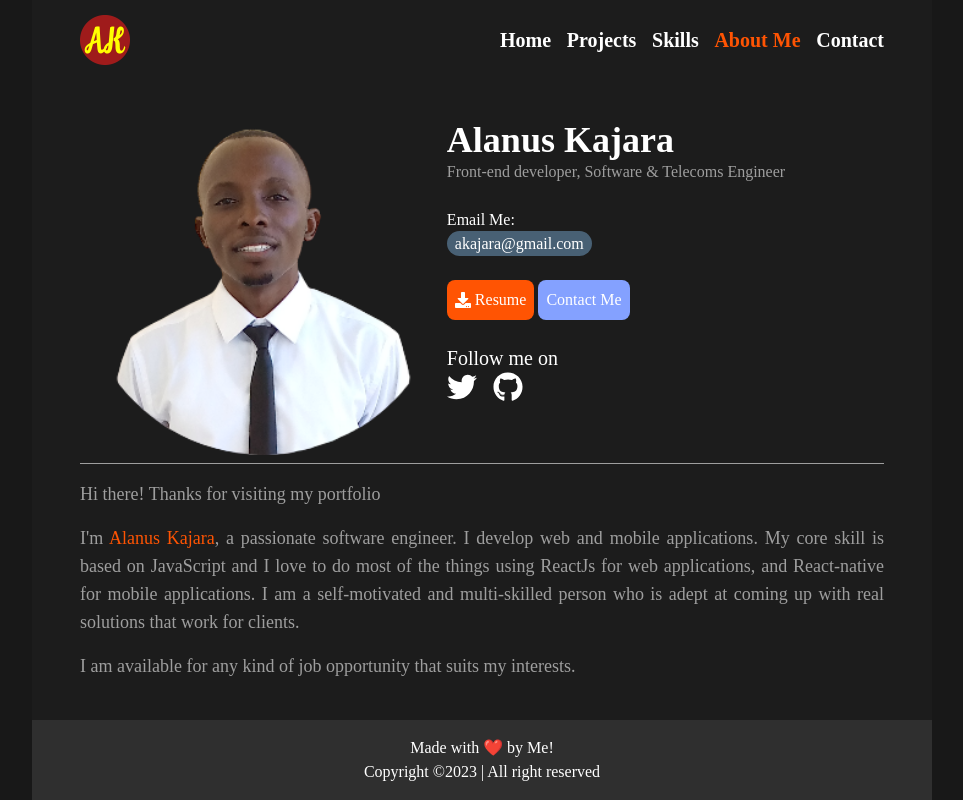
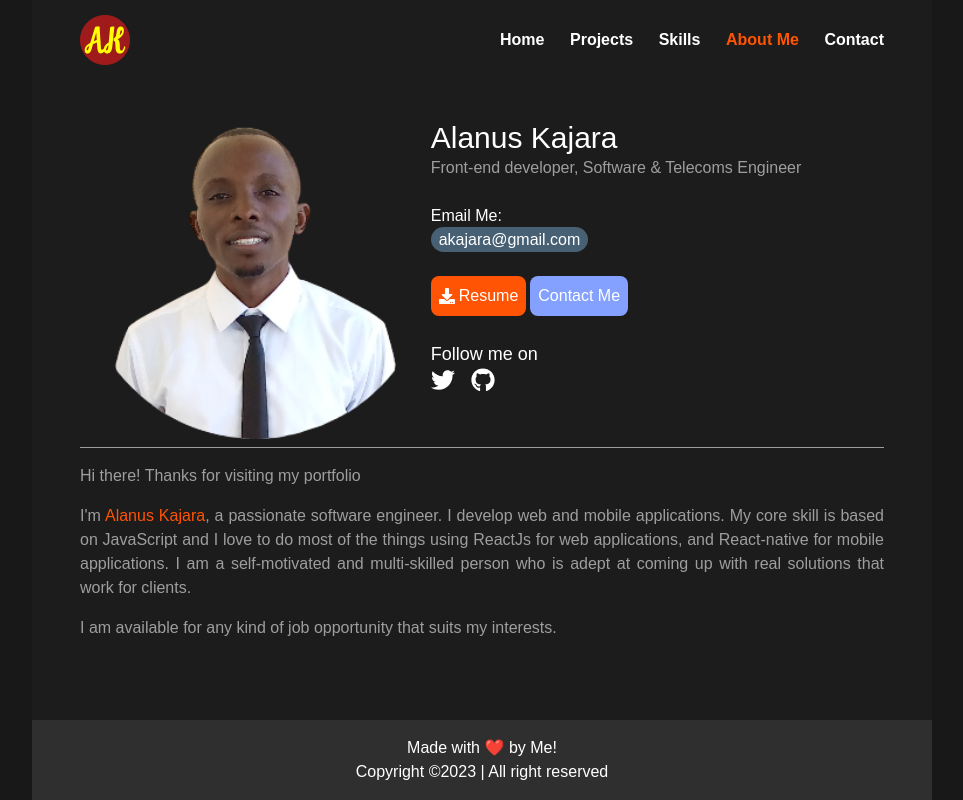
Before and after one commit to AlanusK/my-portfolio, a React (Create React App) app: page /about-me in a window 1280 px wide. Shown: the whole page, without its empty margins (158-1121 px from the left). Built offline with nearby package versions, Linux system fonts and the light colour scheme.

Commit message:
change fonts to poppins

```diff
--- a/src/components/header/Header.js
+++ b/src/components/header/Header.js
@@ -33,7 +33,7 @@ export const Header = () => {
             </div>
 
             <nav className='w-96 hidden md:inline'>
-                <ul className='flex items-center justify-between font-bold text-xl'>
+                <ul className='flex items-center justify-between font-bold'>
                     <NavList />
                 </ul>
             </nav>
--- a/src/components/modal/Modal.js
+++ b/src/components/modal/Modal.js
@@ -5,7 +5,7 @@ export const Modal = (props) => {
     return (
         <div className='z-10 bg-secondary-default w-screen -mx-12 absolute inset-0 bg-[linear-gradient(to_bottom_left,#000,#ff5403)]'>
             <div className='fixed top-1/2 left-1/2 -translate-x-1/2 -translate-y-1/2'>
-                <div className='text-3xl font-extrabold'>
+                <div className='text-2xl font-bold'>
                     <ul className='flex flex-col items-center justify-between h-[50vh]'>
                         <NavList setShowModal={props.setShowModal} />
                     </ul>
--- a/src/components/project-card/ProjectCard.js
+++ b/src/components/project-card/ProjectCard.js
@@ -9,7 +9,7 @@ export const ProjectCard = ({source, title, description, skills}) => {
                 <img width='900px' height='600px' className='rounded-t-lg' src={source} alt='' />
             </div>
             <div className='p-5'>
-                <h5 className='mb-2 font-black tracking-tight'>{title}</h5>
+                <h5 className='mb-2 font-black tracking-tight font-bold'>{title}</h5>
                 <div className='mb-3 font-normal'>{description}</div>
                 <div>{skills}</div>
             </div>
--- a/src/index.css
+++ b/src/index.css
@@ -2,13 +2,13 @@
 
 @layer base {
   h1 {
-    @apply text-4xl font-bold;
+    @apply text-3xl;
   }
   h2 {
-    @apply text-3xl font-semibold;
+    @apply text-2xl;
   }
   h5 {
-    @apply text-xl;
+    @apply text-lg;
   }
 }
 
@@ -25,6 +25,6 @@ body {
   max-width: 900px;
   padding: 0 3rem;
   background-color: #1c1c1c;
-  font-size: 20;
-  font-family: 'Times New Roman', Times, serif
+  font-size: 28;
+  font-family: 'Poppins', sans-serif;
 }
--- a/src/pages/aboutMe/AboutMe.js
+++ b/src/pages/aboutMe/AboutMe.js
@@ -64,7 +64,7 @@ export const AboutMe = () => {
                 </div>
             </div>
 
-            <div className='border-t-[1px] py-4 text-white-dark text-center md:text-justify text-lg flex flex-col gap-y-4'>
+            <div className='border-t-[1px] py-4 text-white-dark text-center md:text-justify flex flex-col gap-y-4'>
                 <p>Hi there! Thanks for visiting my portfolio</p>
                 <p>
                     I'm <span className='text-primary-default'><a href='https://www.linkedin.com/in/alanus-kajara-peng-t-7a5bb032/'>Alanus Kajara</a></span>,
--- a/src/pages/home/Home.js
+++ b/src/pages/home/Home.js
@@ -17,9 +17,9 @@ export const Home = () => {
                     <h5 className='my-6' >Hey!</h5>
                     <h1 className='my-6'>I'm <span className='text-primary-default'>Alanus Kajara</span></h1>
                     <h2 className='my-6 text-secondary-default'>Front-end developer <span className='text-primary-default'>|</span></h2>
-                    <p className='my-6 text-lg'>Software & Telecoms Engineer with a passion for technology.</p>
+                    <p className='my-6'>Software & Telecoms Engineer with a passion for technology.</p>
                     <div className='my-6 flex justify-center md:justify-start'>
-                        <p className='flex items-center text-lg'>
+                        <p className='flex items-center'>
                             <Link
                                 to='/about-me'
                                 className='flex items-center text-primary-default hover:text-primary-dark'
@@ -36,9 +36,9 @@ export const Home = () => {
             </div>
 
             <div>
-                <p className='text-4xl font-bold text-center md:text-justify'>
+                <p className='text-3xl text-center md:text-justify'>
                     I help clients to build web and mobile apps for their businesses.
-                    <span className='text-lg'>
+                    <span className='text-base'>
                         <Link
                             to='/skills'
                             className='text-primary-default block md:inline hover:text-primary-dark'
```
